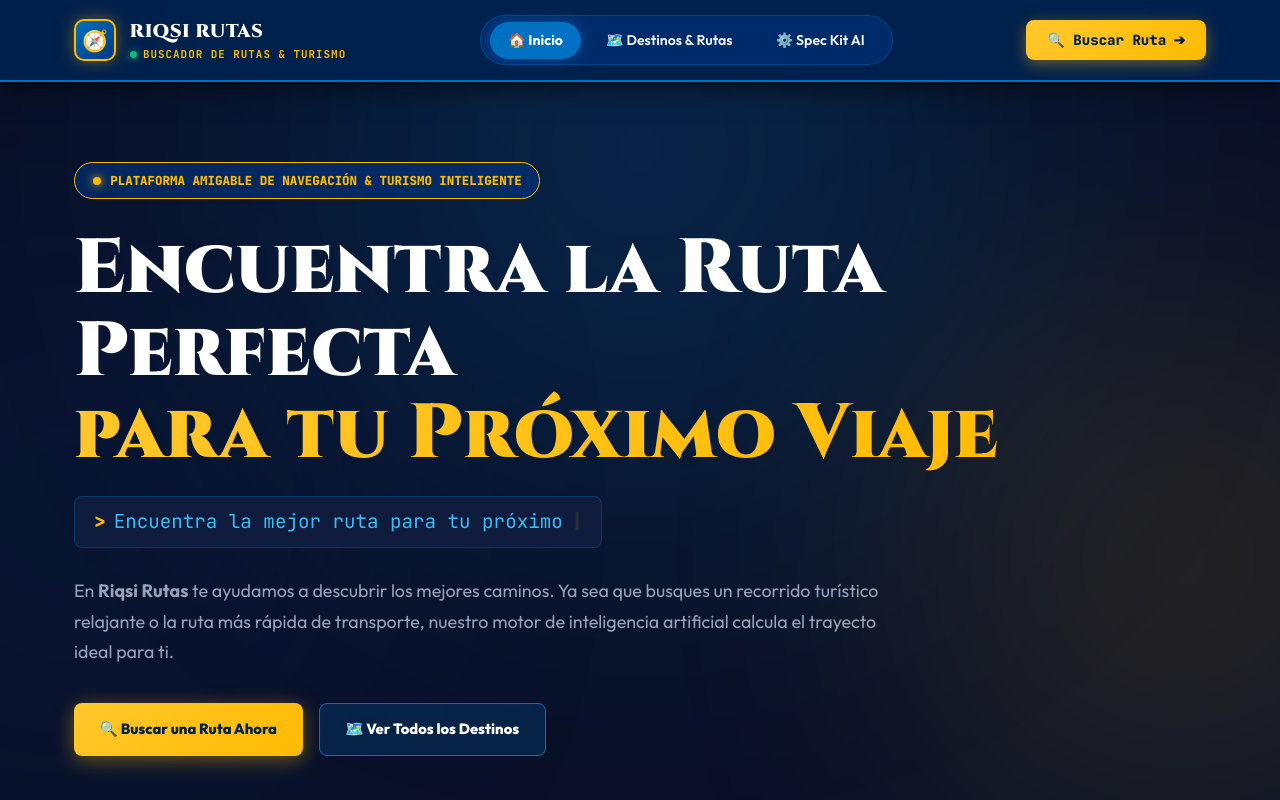
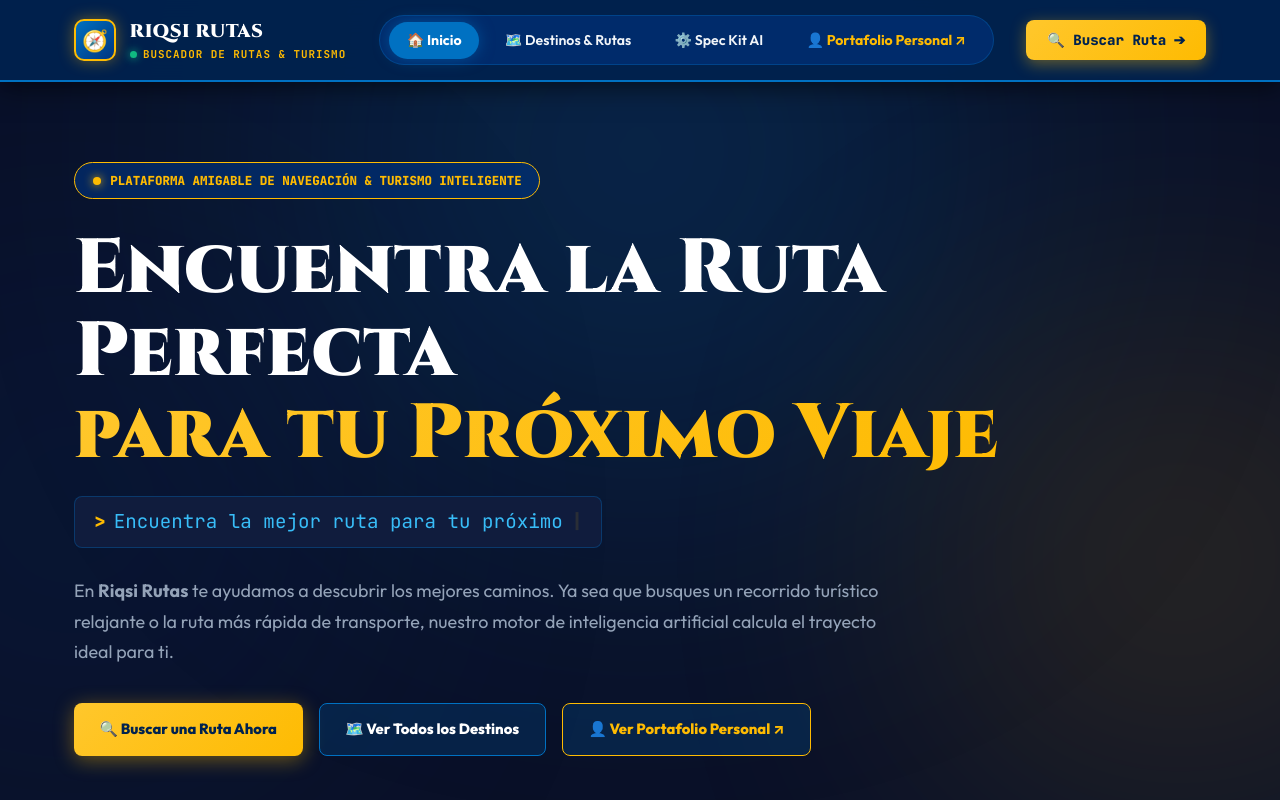
Before and after one commit to FreddySTT/ProyectoPrograAvanzada, an Astro site: page / in a window 1280 px wide. Shown: the top 800 px of the page. Built offline with nearby package versions, Linux system fonts and the light colour scheme; Astro itself is replaced by a stand-in of ours.

Commit message:
feat: agregar enlaces directos de redireccion hacia el Portafolio Personal

```diff
--- a/src/components/Footer.astro
+++ b/src/components/Footer.astro
@@ -23,6 +23,7 @@ const year = new Date().getFullYear();
         <li><a href="/">🏠 Inicio</a></li>
         <li><a href="/rutas">🗺️ Destinos & Circuitos</a></li>
         <li><a href="/especificaciones">⚙️ Especificaciones Spec Kit</a></li>
+        <li><a href="https://FreddySTT.github.io/Portafolio-Freddy/" target="_blank" style="color: var(--booking-yellow); font-weight: 700;">👤 Portafolio Personal ↗</a></li>
       </ul>
     </div>
 
--- a/src/components/Navbar.astro
+++ b/src/components/Navbar.astro
@@ -28,6 +28,9 @@ const currentPath = pathname.replace(/\/$/, "");
       <a href={`${baseUrl}/especificaciones`} class={currentPath.includes("/especificaciones") ? "nav-link active" : "nav-link"}>
         <span>⚙️ Spec Kit AI</span>
       </a>
+      <a href="https://FreddySTT.github.io/Portafolio-Freddy/" target="_blank" class="nav-link" style="color: var(--booking-yellow); font-weight: 700;">
+        <span>👤 Portafolio Personal ↗</span>
+      </a>
     </nav>
 
     <div class="nav-action-wrap">
--- a/src/pages/index.astro
+++ b/src/pages/index.astro
@@ -68,6 +68,9 @@ const rutasRecomendadas = [
       </a>
       <a href={`${import.meta.env.BASE_URL}/rutas`} class="btn-hero secondary">
         <span>🗺️ Ver Todos los Destinos</span>
+      </a>
+      <a href="https://FreddySTT.github.io/Portafolio-Freddy/" target="_blank" class="btn-hero secondary" style="border-color: var(--booking-yellow); color: var(--booking-yellow);">
+        <span>👤 Ver Portafolio Personal ↗</span>
       </a>
     </div>
 
```
